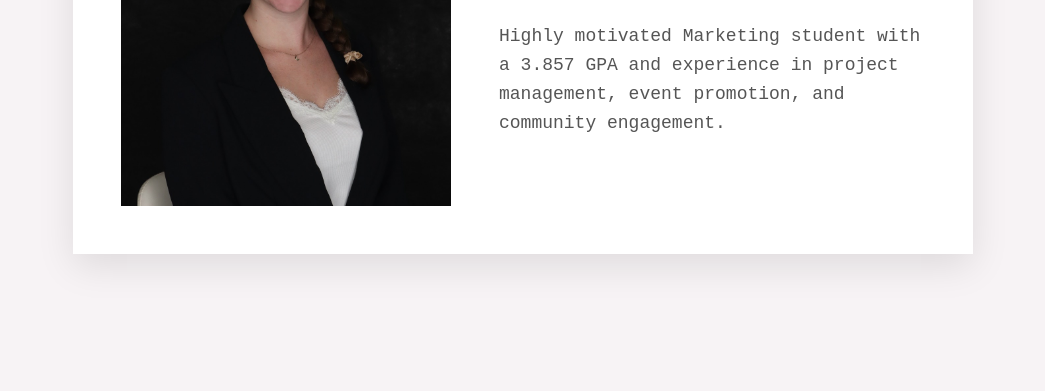
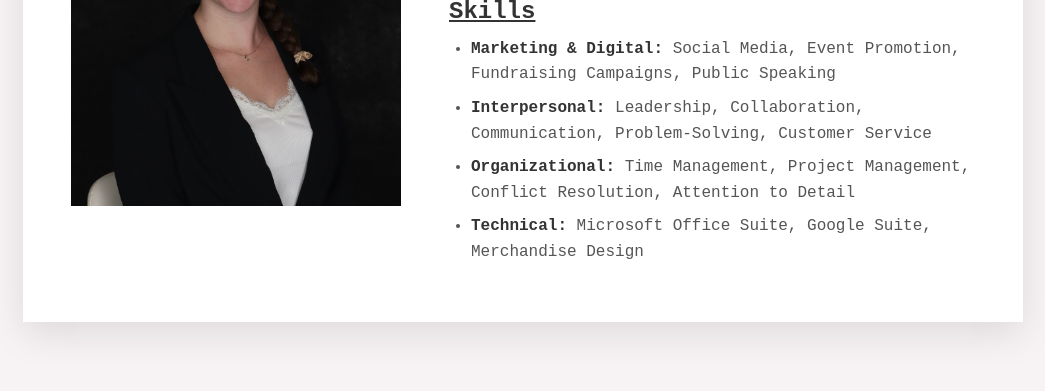
Before and after one commit to elliekilgallen/elliekilgallen.github.io, a plain HTML site: page index.html in a window 1280 px wide. Shown: the part 409-800 px from the top of the page, without its empty margins (117-1162 px from the left). Drawn offline with Linux system fonts and the light colour scheme.

Commit message:
Update index.html

```diff
--- a/index.html
+++ b/index.html
@@ -21,7 +21,7 @@
     }
 
     .card {
-      width: min(900px, 92vw);
+      width: min(1000px, 92vw);
       background: white;
       padding: 48px;
       display: flex;
@@ -61,7 +61,30 @@
       color: #555;
       font-size: 18px;
       line-height: 1.6;
+      margin: 0 0 25px;
+    }
+
+    .skills-title {
+      font-size: 24px;
+      color: #333;
+      text-decoration: underline;
+      margin: 0 0 12px;
+    }
+
+    .skills {
+      color: #555;
+      font-size: 16px;
+      line-height: 1.6;
       margin: 0;
+      padding-left: 22px;
+    }
+
+    .skills li {
+      margin-bottom: 8px;
+    }
+
+    .skills strong {
+      color: #333;
     }
 
     @media (max-width: 700px) {
@@ -81,6 +104,10 @@
         margin-left: auto;
         margin-right: auto;
       }
+
+      .skills {
+        text-align: left;
+      }
     }
   </style>
 </head>
@@ -96,6 +123,7 @@
     >
 
     <section class="content">
+
       <h1>Ellie Kilgallen</h1>
 
       <div class="line"></div>
@@ -104,6 +132,31 @@
         Highly motivated Marketing student with a 3.857 GPA and experience
         in project management, event promotion, and community engagement.
       </p>
+
+      <h2 class="skills-title">Skills</h2>
+
+      <ul class="skills">
+        <li>
+          <strong>Marketing &amp; Digital:</strong>
+          Social Media, Event Promotion, Fundraising Campaigns, Public Speaking
+        </li>
+
+        <li>
+          <strong>Interpersonal:</strong>
+          Leadership, Collaboration, Communication, Problem-Solving, Customer Service
+        </li>
+
+        <li>
+          <strong>Organizational:</strong>
+          Time Management, Project Management, Conflict Resolution, Attention to Detail
+        </li>
+
+        <li>
+          <strong>Technical:</strong>
+          Microsoft Office Suite, Google Suite, Merchandise Design
+        </li>
+      </ul>
+
     </section>
 
   </main>
```
